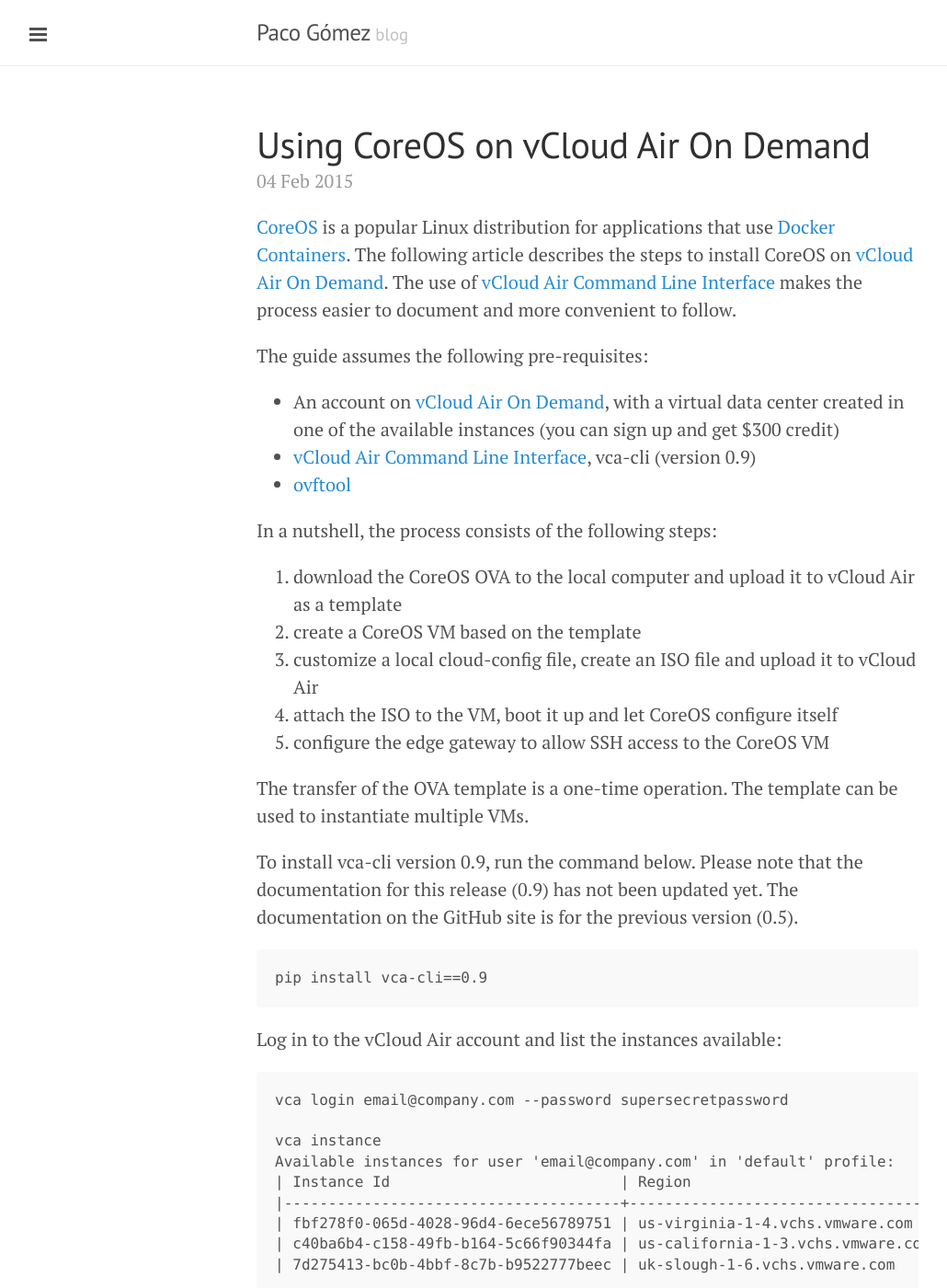
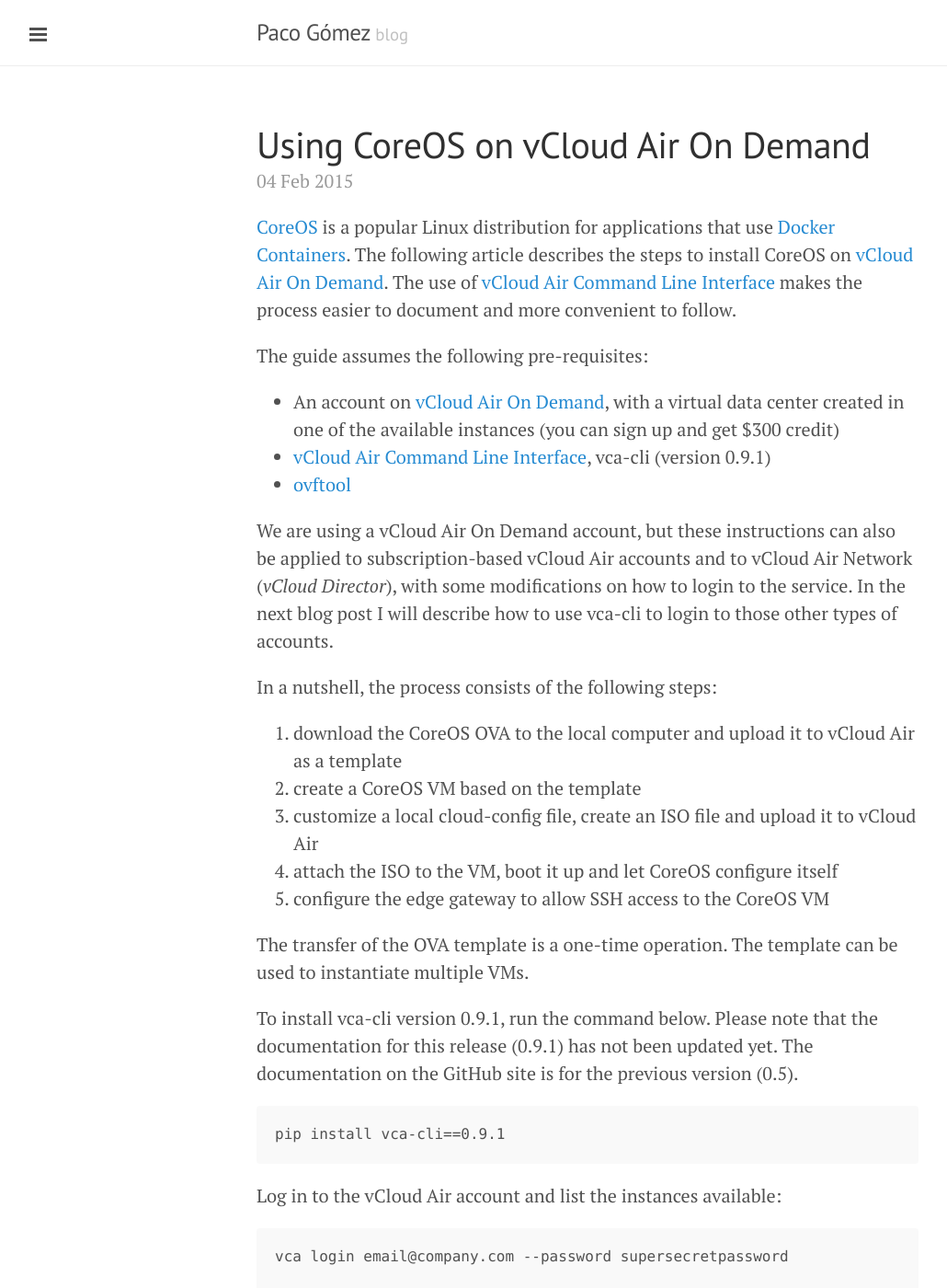
Before and after one commit to pacogomez/pacogomez.github.io, a Jekyll site: the page built from _posts/2015-02-04-using-coreos-on-vcloud-air-ondemand-cli.md, in a window 1280 px wide and 1400 px high. Shown: the whole window at 92% size, without its empty margins (1-1031 px from the left). Built offline with Jekyll 4.4.1, drawn with Linux system fonts in a browser that asks for light colours; nearby versions of some CDN libraries; Markdown is read by kramdown in place of the engine named in the settings; comment, search, counter and statistics services are not loaded.

Commit message:
CoreOS+vCAoD

```diff
--- a/_posts/2015-02-04-using-coreos-on-vcloud-air-ondemand-cli.md
+++ b/_posts/2015-02-04-using-coreos-on-vcloud-air-ondemand-cli.md
@@ -10,8 +10,10 @@
 The guide assumes the following pre-requisites:
 
 * An account on [vCloud Air On Demand](http://vcloud.vmware.com), with a virtual data center created in one of the available instances (you can sign up and get $300 credit)
-* [vCloud Air Command Line Interface](https://github.com/vmware/vca-cli), vca-cli (version 0.9)
+* [vCloud Air Command Line Interface](https://github.com/vmware/vca-cli), vca-cli (version 0.9.1)
 * [ovftool](https://www.vmware.com/support/developer/ovf/)
+
+We are using a vCloud Air On Demand account, but these instructions can also be applied to subscription-based vCloud Air accounts and to vCloud Air Network (*vCloud Director*), with some modifications on how to login to the service. In the next blog post I will describe how to use vca-cli to login to those other types of accounts.
 
 In a nutshell, the process consists of the following steps:
 
@@ -21,12 +23,13 @@
 4. attach the ISO to the VM, boot it up and let CoreOS configure itself
 5. configure the edge gateway to allow SSH access to the CoreOS VM
 
+
 The transfer of the OVA template is a one-time operation. The template can be used to instantiate multiple VMs.
 
-To install vca-cli version 0.9, run the command below. Please note that the documentation for this release (0.9) has not been updated yet. The documentation on the GitHub site is for the previous version (0.5).
+To install vca-cli version 0.9.1, run the command below. Please note that the documentation for this release (0.9.1) has not been updated yet. The documentation on the GitHub site is for the previous version (0.5).
 
 
-    pip install vca-cli==0.9
+    pip install vca-cli==0.9.1
 
 
 Log in to the vCloud Air account and list the instances available:
```
